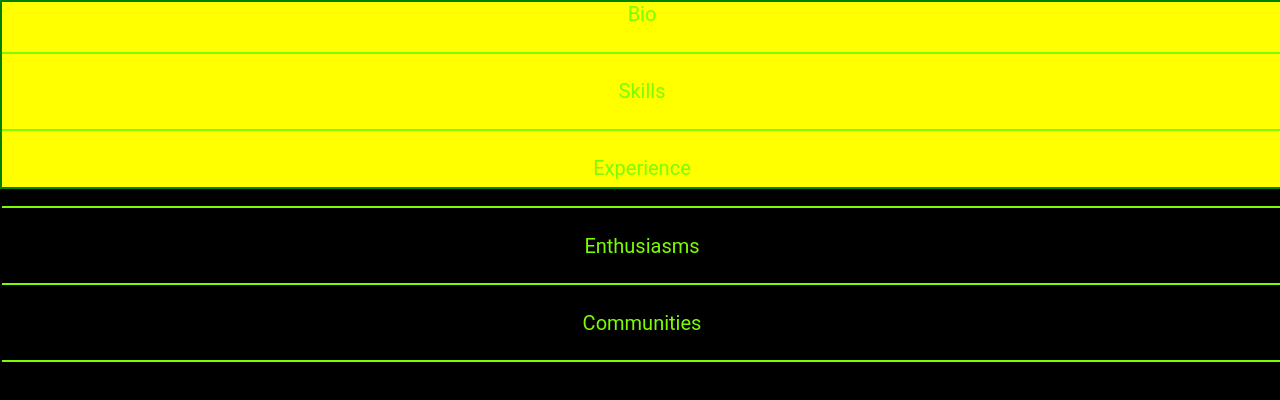
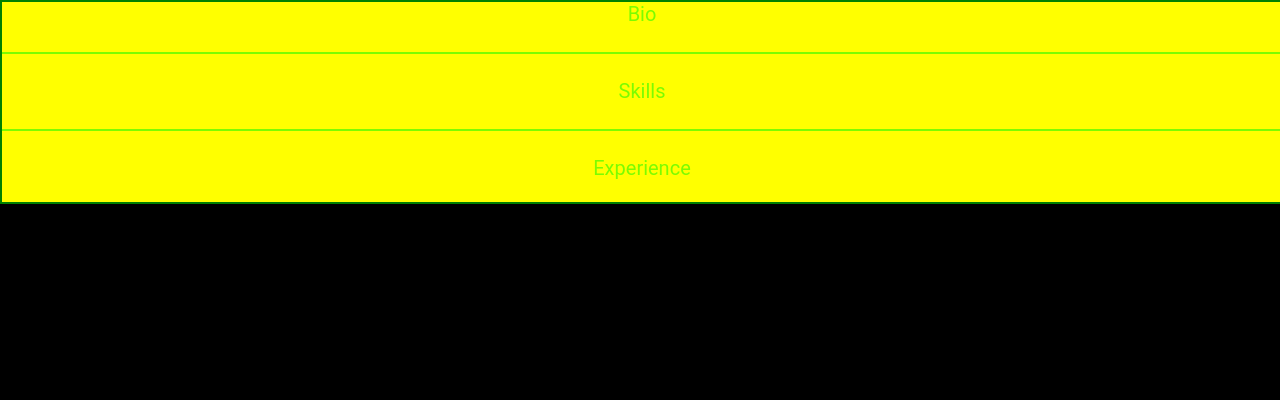
Before and after one commit to meanaycore/meanaycore.github.io, a website: page index.html in a window 1280 px wide. Drawn offline with Linux system fonts and the light colour scheme.

Commit message:
added overflow hidden

```diff
--- a/src/css/style.css
+++ b/src/css/style.css
@@ -16,11 +16,11 @@ body {
 header {
     width: 100%;
     height: 100%;
-    max-height: 185px;
+    max-height: 200px;
     background: green;
     animation: hbflash 2s linear infinite;
     border: 2px solid green;
-    text-overflow: ellipsis;
+    overflow: hidden;
 }
 
 /*
```
